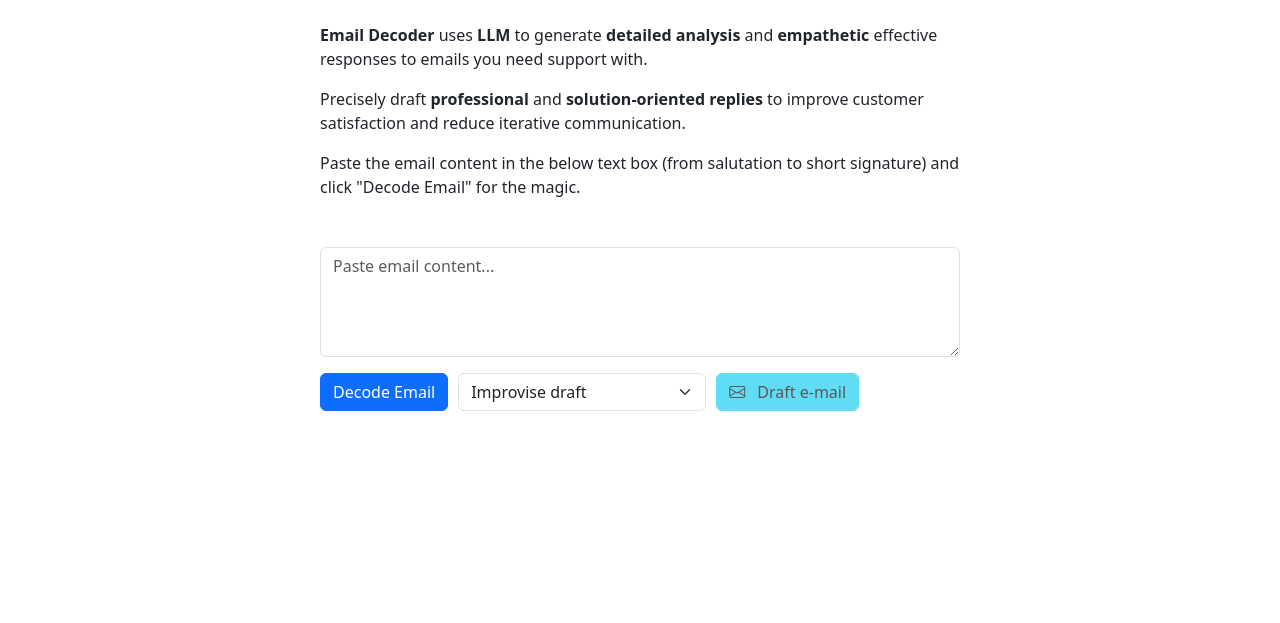
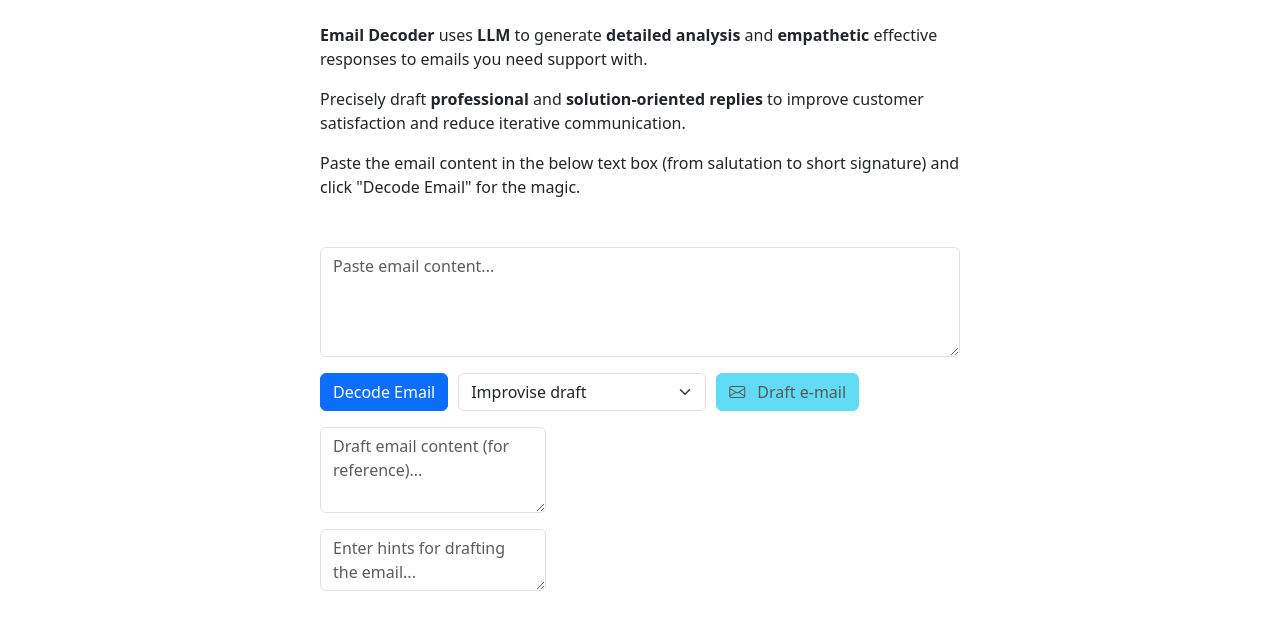
Before and after one commit to NG-Netha-Mrji/PMpal, a plain HTML site: page index.html in a window 1280 px wide. Shown: the part 177-800 px from the top of the page. Drawn offline with nearby package versions, Linux system fonts and the light colour scheme.

Commit message:
Add files via upload

```diff
--- a/index.html
+++ b/index.html
@@ -69,8 +69,8 @@
         </button>
       </div>
       <div id="draft-options" class="mt-3">
-        <textarea id="draft-email-content" class="form-control mb-3" rows="3" placeholder="Draft email content (for reference)..." style="display: none;"></textarea>
-        <textarea id="draft-hints" class="form-control mb-3" rows="2" placeholder="Enter hints for drafting the email..." style="display: none;"></textarea>
+        <textarea id="draft-email-content" class="form-control mb-3" rows="3" placeholder="Draft email content (for reference)..." style="width: auto;"></textarea>
+        <textarea id="draft-hints" class="form-control mb-3" rows="2" placeholder="Enter hints for drafting the email..." style="width: auto;"></textarea>
       </div>
     </div>
 
```
